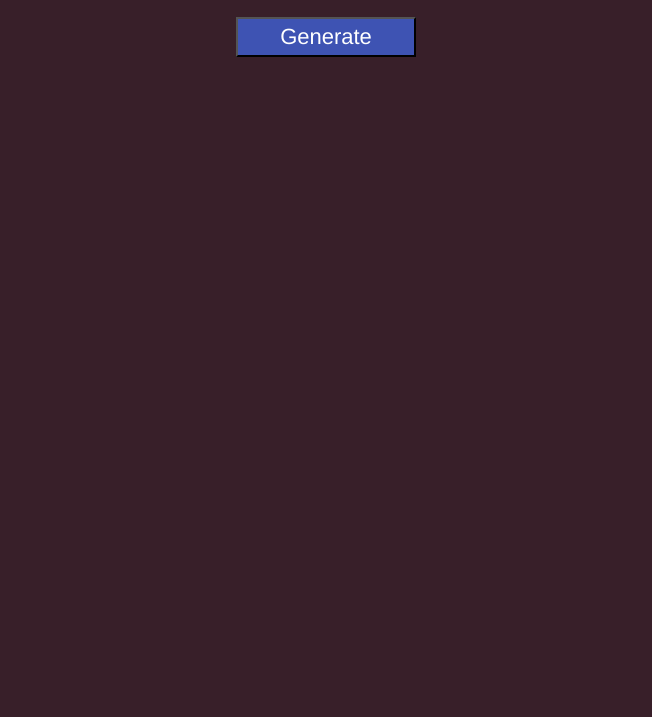
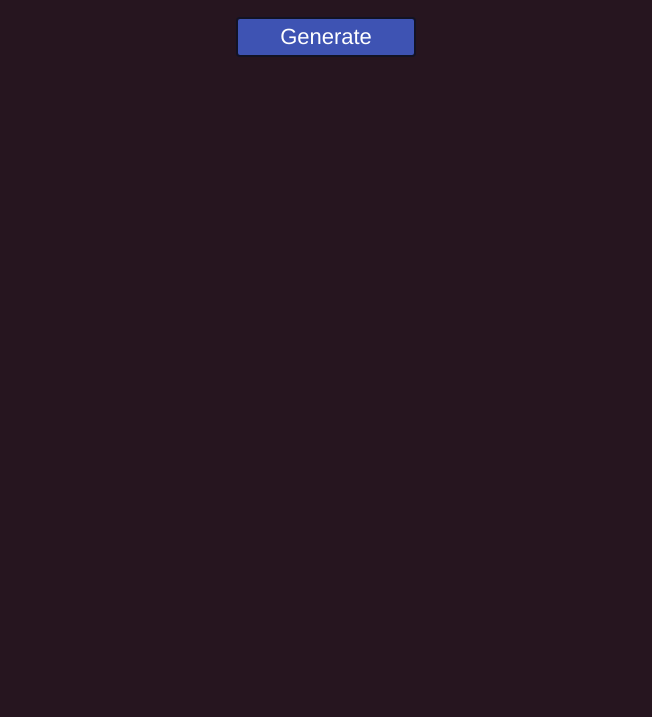
Before and after one commit to elfakyn/xc-enemy-generator, a plain HTML site: page index.html in a window 1280 px wide. Shown: the part 83-800 px from the top of the page, without its empty margins (314-966 px from the left). Drawn offline with Linux system fonts and the light colour scheme.

Commit message:
button css

```diff
--- a/index.html
+++ b/index.html
@@ -17,6 +17,9 @@
 
 .button {
   position: relative;
+  border: none;
+  border-radius: 4px;
+  border: 2px solid #121324;
   top: 0px;
   left: 0px;
   right: 0px;
@@ -39,17 +42,18 @@
   width: 95%;
   padding: 15px 15px 15px 15px;
   margin: 20px auto 0px auto;
-  display: block;
+  display: inline-block;
   font-size: 48px;
   font-family: "Helvetica Neue", Helvetica, Arial, sans-serif;
   font-weight: bold;
   color: #FFFFFF;
-  text-shadow: 0px 0px 20px #FF0000;
-  filter: dropshadow(color=#FF0000, offx=0, offy=0);
+  text-decoration: none;
+  text-shadow: 0px 0px 20px #fc0820;
+  filter: dropshadow(color=#fc0820, offx=0, offy=0);
 }
 
 body {
-  background-color: #381f29;
+  background-color: #26151f;
   color: #F0F0F0;
 }
 </style>
```
